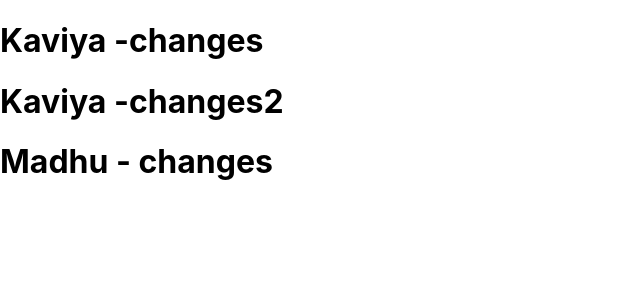
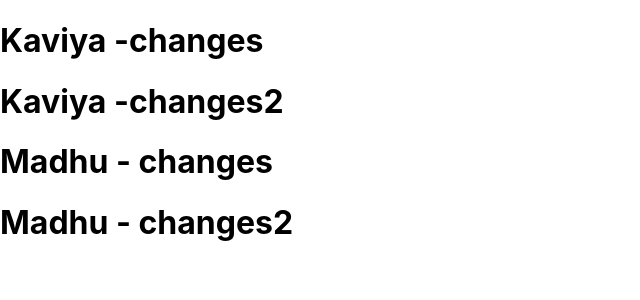
Before and after one commit to kaviyapriya94/git-testing, a React (Create React App) app: page / in a window 1280 px wide. Shown: the top 300 px of the page, without its empty margins (0-640 px from the left). Built offline with nearby package versions, Linux system fonts and the light colour scheme.

Commit message:
changes -2

```diff
--- a/src/App.js
+++ b/src/App.js
@@ -6,6 +6,7 @@ function App() {
       <h1>Kaviya -changes</h1>
       <h1>Kaviya -changes2</h1>
       <h1>Madhu - changes</h1>
+      <h1>Madhu - changes2</h1>
     </>
   );
 }
```
